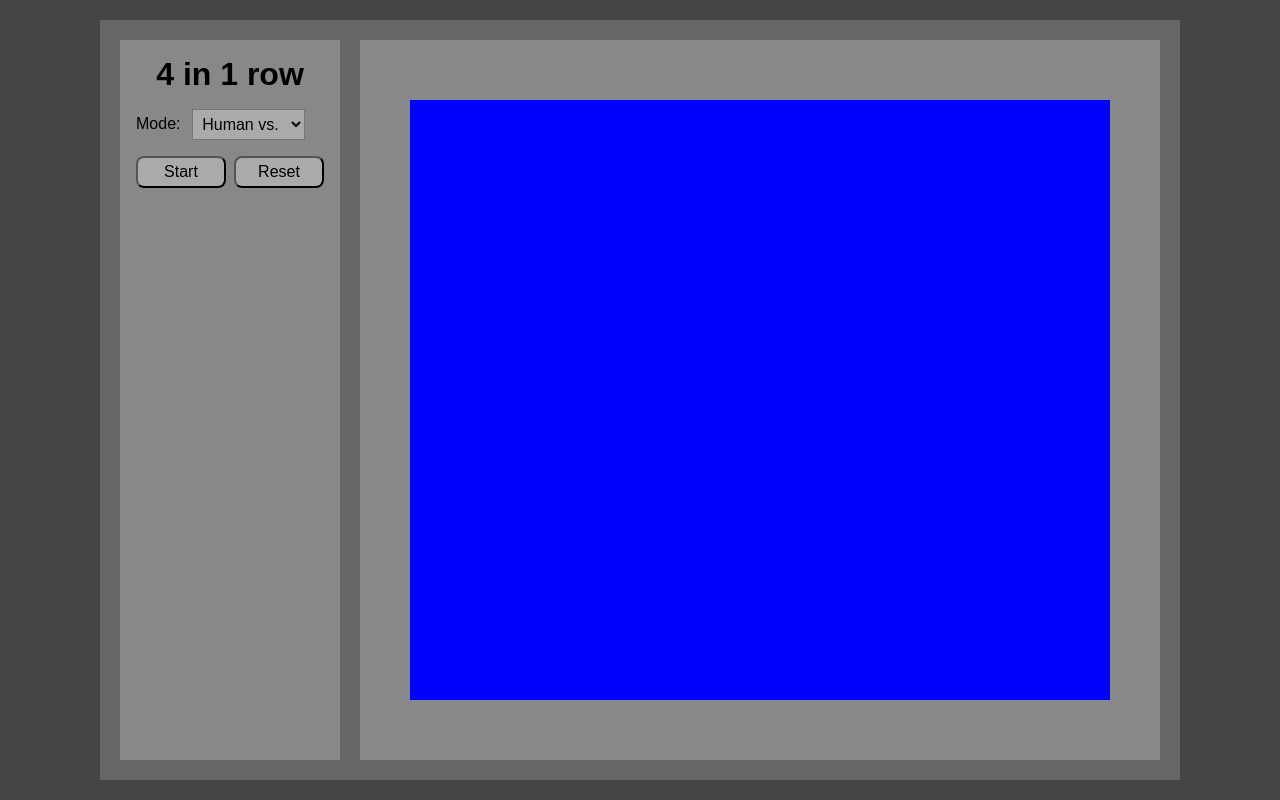
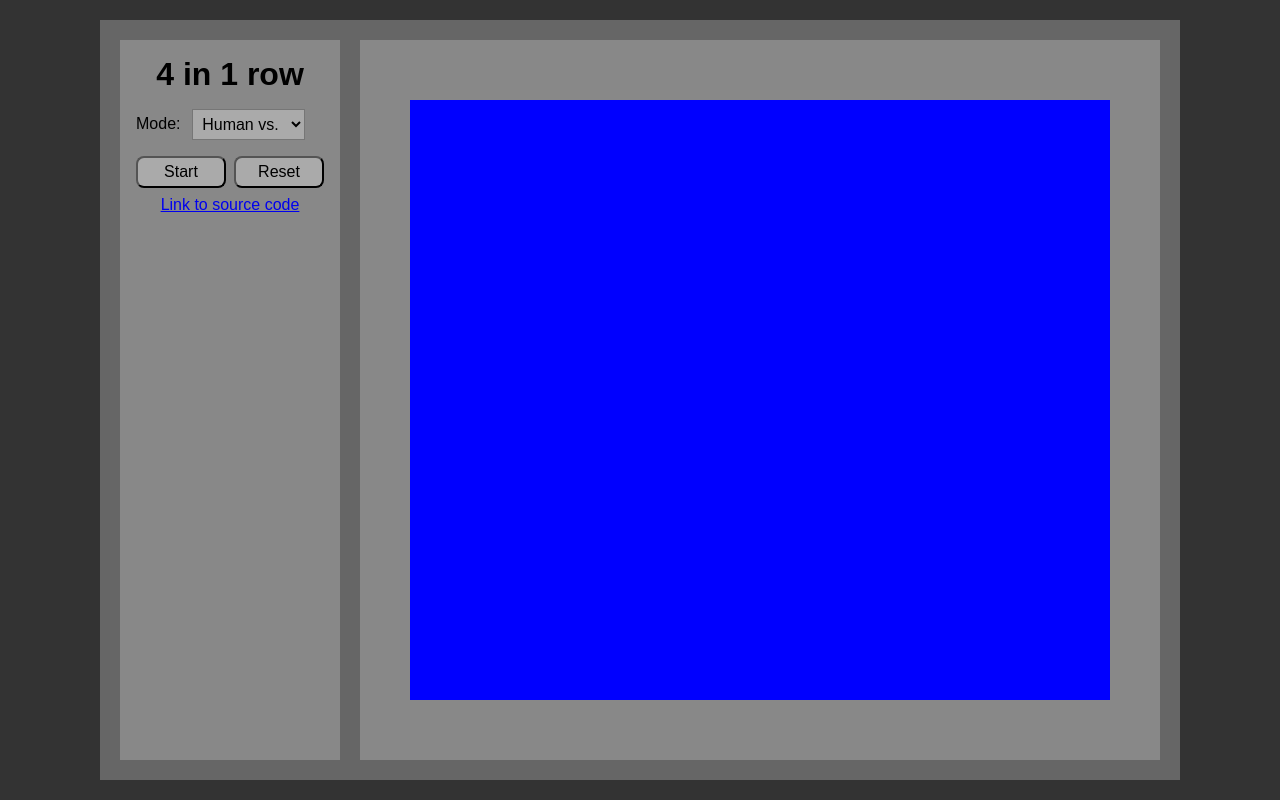
Before and after one commit to limlleonard/game1_four_in_a_row, a Flask app: page / in a window 1280 px wide. Run offline with Flask 3, Linux system fonts and the light colour scheme; some libraries are stand-ins or nearby versions.

Commit message:
add link

```diff
--- a/static/style.css
+++ b/static/style.css
@@ -1,4 +1,3 @@
-
 * {
     margin: 0;
     padding: 0;
@@ -9,19 +8,18 @@
 }
 
 body {
+    margin: 0;
     display: flex;
     align-items: center;
     /*vertical*/
     justify-content: center;
     /*horizontal*/
     min-height: 100vh;
-    background: #444;
-    overflow: hidden;
+    background: #333;
 }
 .ctn0 {
     display: flex;
     background-color: #666;
-    /* overflow: hidden; */
     text-align: center;
     width: 100%;
     gap: 20px;
--- a/templates/index.html
+++ b/templates/index.html
@@ -27,6 +27,7 @@
                 <button id="btn-reset" onclick="klicken('q');">Reset</button>
             </div>
             <p id="ergebnis"></p>
+            <a href="https://github.com/limlleonard/game1_four_in_a_row" target="_blank">Link to source code</a>
         </div>
         <div class="ctn-r">
             <div class="board" id="board">
```
Also changed, not shown: 4in1row.png (added), README.md.
